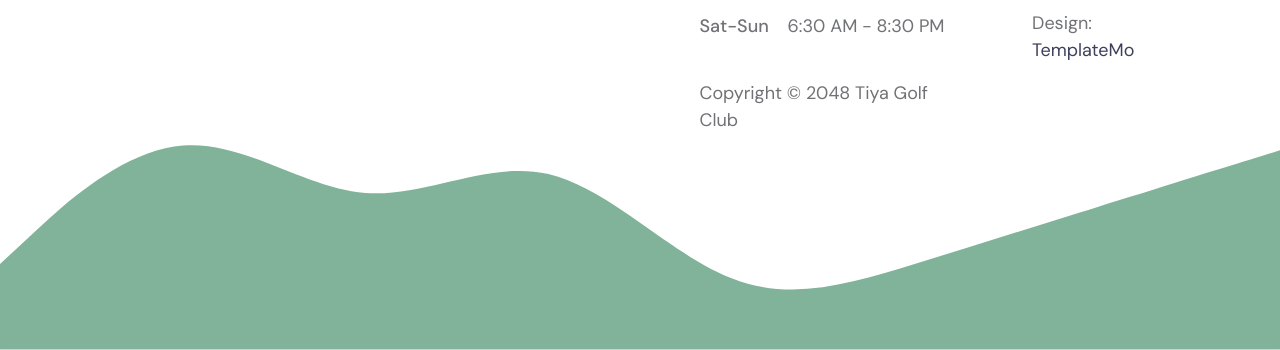
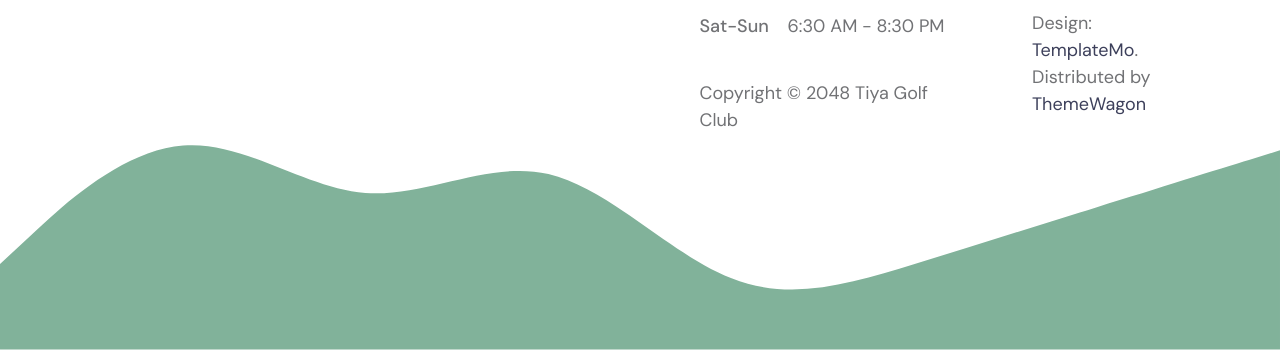
Before and after one commit to themewagon/TiyaGolfClub, a plain HTML site: page index.html in a window 1280 px wide. Shown: the part 4107-4457 px from the top of the page. Drawn offline with Linux system fonts and the light colour scheme.

Commit message:
footer updated

```diff
--- a/index.html
+++ b/index.html
@@ -676,7 +676,7 @@ https://templatemo.com/tm-587-tiya-golf-club
                                     <a href="#" class="social-icon-link bi-whatsapp"></a>
                                 </li>
                             </ul>
-                            <p class="copyright-text">Design: <a rel="nofollow" href="https://templatemo.com" target="_blank">TemplateMo</a></p>
+                            <p class="copyright-text">Design: <a rel="nofollow" href="https://templatemo.com" target="_blank">TemplateMo</a>. Distributed by <a href="https://themewagon.com" target="_blank">ThemeWagon</a></p>
 
                         </div>
 
```
